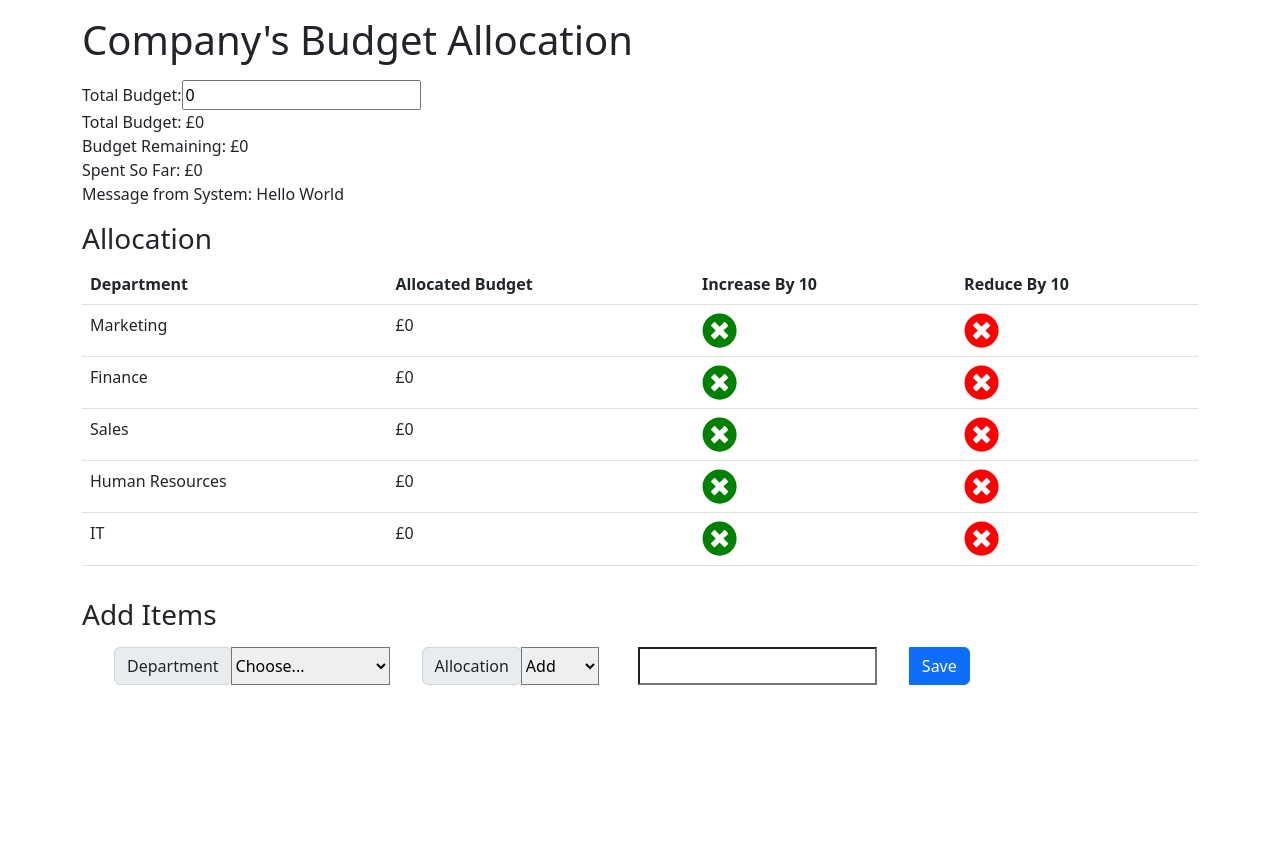
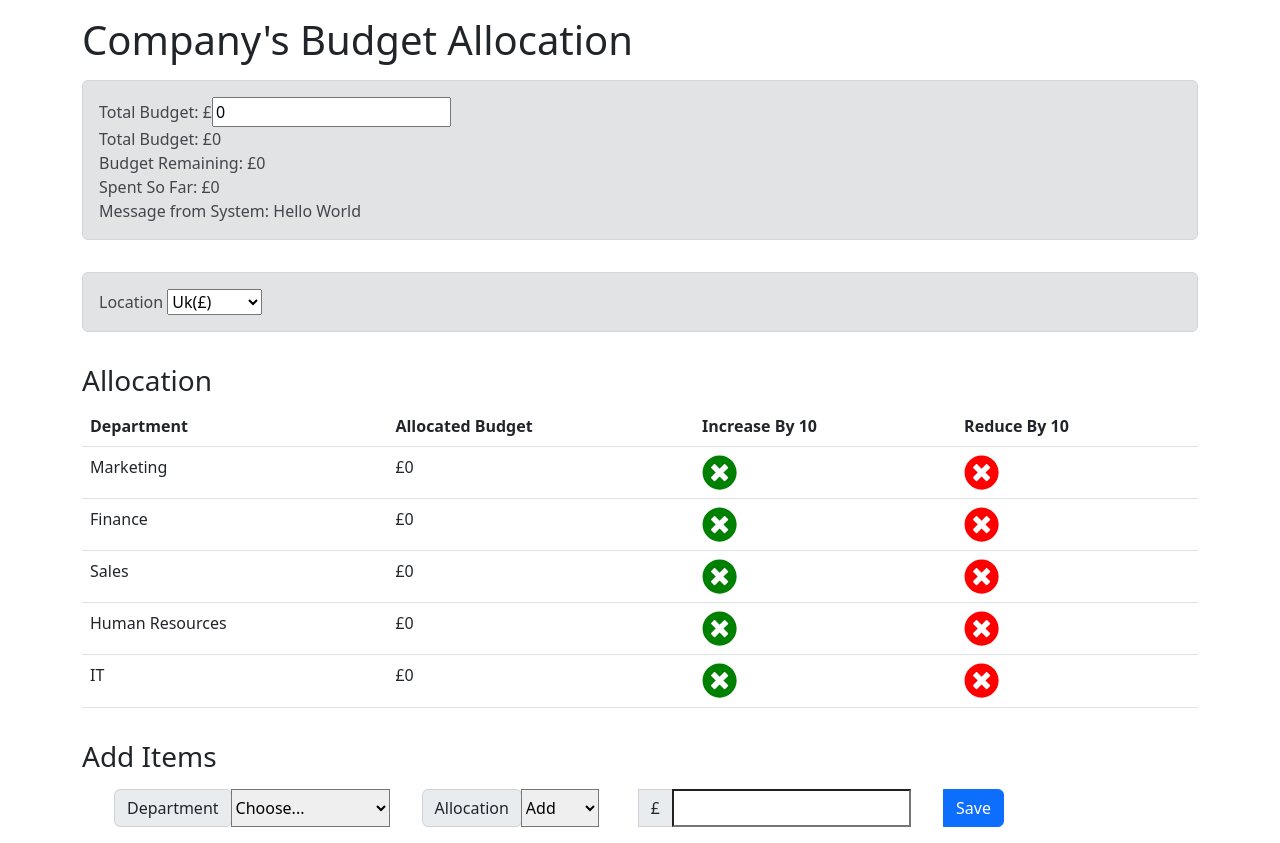
Before and after one commit to seattletravis/ejtos-react_budget_app, a React (Create React App) app: page / in a window 1280 px wide. Before the commit the page ends 800 px from the top, so only its background shows below. Built offline with nearby package versions, Linux system fonts and the light colour scheme.

Commit message:
add location currency

```diff
--- a/src/App.js
+++ b/src/App.js
@@ -6,7 +6,7 @@ import { AppProvider } from './context/AppContext';
 // import CartValue from './components/CartValue';
 import ExpenseList from './components/ExpenseList';
 import ItemSelected from './components/ItemSelected';
-// import Location from './components/Location';
+import Location from './components/Location';
 import BudgetTotal from './components/BudgetTotal';
 
 const App = () => {
@@ -17,6 +17,11 @@ const App = () => {
                 <div className='row mt-3'>
                     <div className='col-sm'>
                         <BudgetTotal />
+                    </div>
+                </div>
+                <div className='row mt-3'>
+                    <div className='col-sm'>
+                        <Location />
                     </div>
                 </div>
                 <h3 className='mt-3'>Allocation</h3>
--- a/src/components/BudgetTotal.js
+++ b/src/components/BudgetTotal.js
@@ -21,15 +21,16 @@ const BudgetTotal = () => {
 
 
     return (
-        <div className="budget">
+        <div className='alert alert-secondary'>
             <div>
                 <label>
-                    Total Budget:
+                    Total Budget: £
                     <input
                         type="number"
                         value={budgetTotal}
                         onChange={handleTotal}
                         max={20000}
+                        step={10}
                     />
                 </label>
                 <div>
--- a/src/components/ItemSelected.js
+++ b/src/components/ItemSelected.js
@@ -54,7 +54,7 @@ const ItemSelected = (props) => {
                 <option value="Reduce" name="Reduce">Reduce</option>
                   </select>
                   <span className="eco" style={{ marginLeft: '2rem', marginRight: '8px'}}></span>
-
+                    <label className="input-group-text">£</label>
                     <input
                         required='required'
                         type='number'
--- /dev/null
+++ b/src/components/Location.js
@@ -0,0 +1,28 @@
+import React, { useContext } from 'react';
+import { AppContext } from '../context/AppContext';
+
+const Location = () => {
+  const {dispatch } = useContext(AppContext);
+
+    const changeLocation = (val)=>{
+            dispatch({
+                type: 'CHG_LOCATION',
+                payload: val,
+            })
+    }
+
+
+  return (
+        <div className='alert alert-secondary'> Location {
+      <select name="Location" id="Location" onChange={event=>changeLocation(event.target.value)}>
+        <option value="£">Uk(£)</option>
+        <option value="₹">India(₹)</option>
+        <option value="€">Europe(€)</option>
+        <option value="$">USA($)</option>
+      </select>
+      }
+    </div>
+    );
+};
+
+export default Location;
--- a/src/context/AppContext.js
+++ b/src/context/AppContext.js
@@ -6,7 +6,7 @@ export const AppReducer = (state, action) => {
     switch (action.type) {
         case 'ADD_TEN':
             if (state.spentSoFar == state.budgetTotal){
-                state.errorMessage = `Not enought funds to available`
+                state.errorMessage = `Not enought funds available`
             }
             state.expenses.map((expense)=>{
                 if(expense.name === action.payload.name && state.spentSoFar + 10 <= state.budgetTotal && state.budgetTotal > 0){
```
